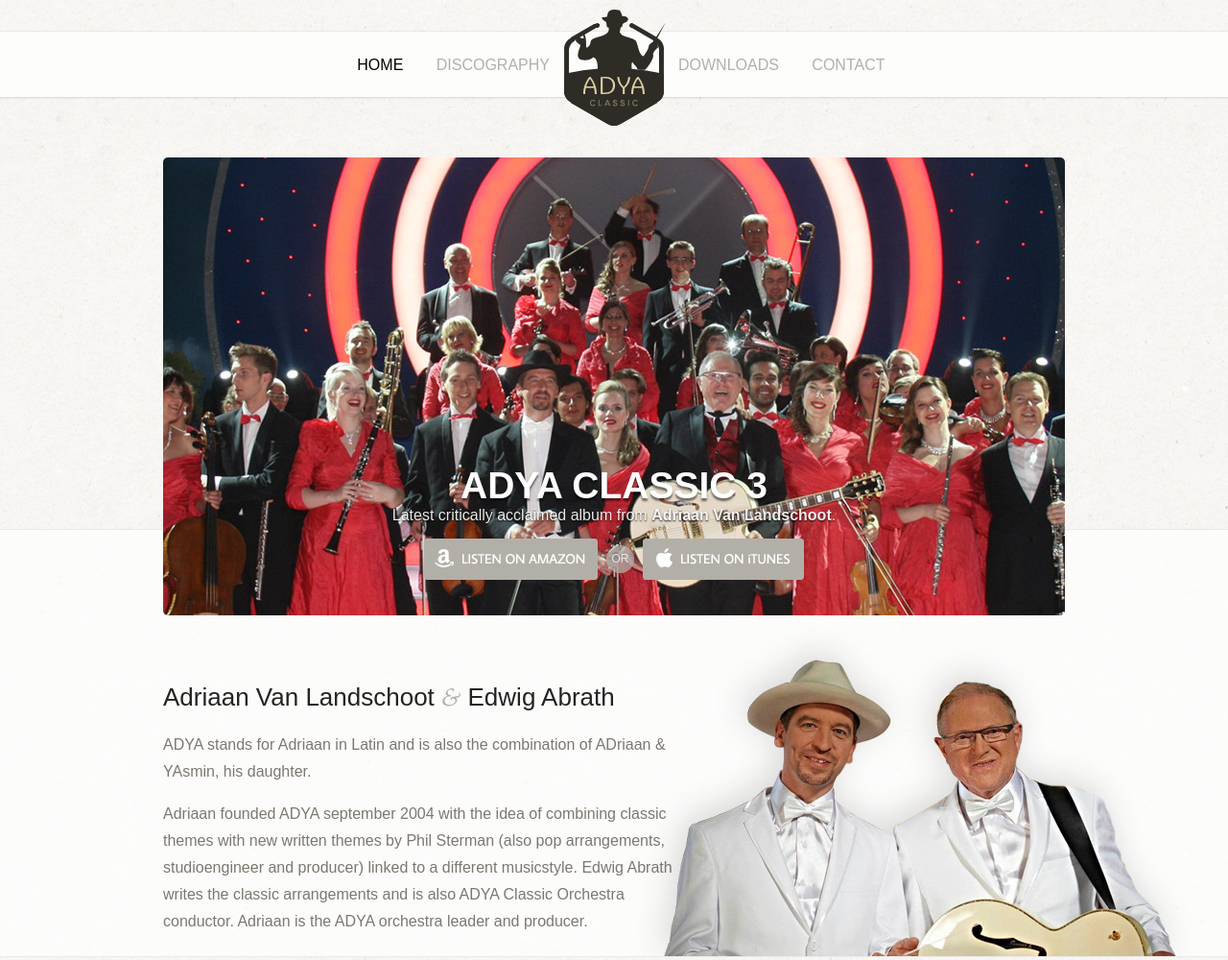
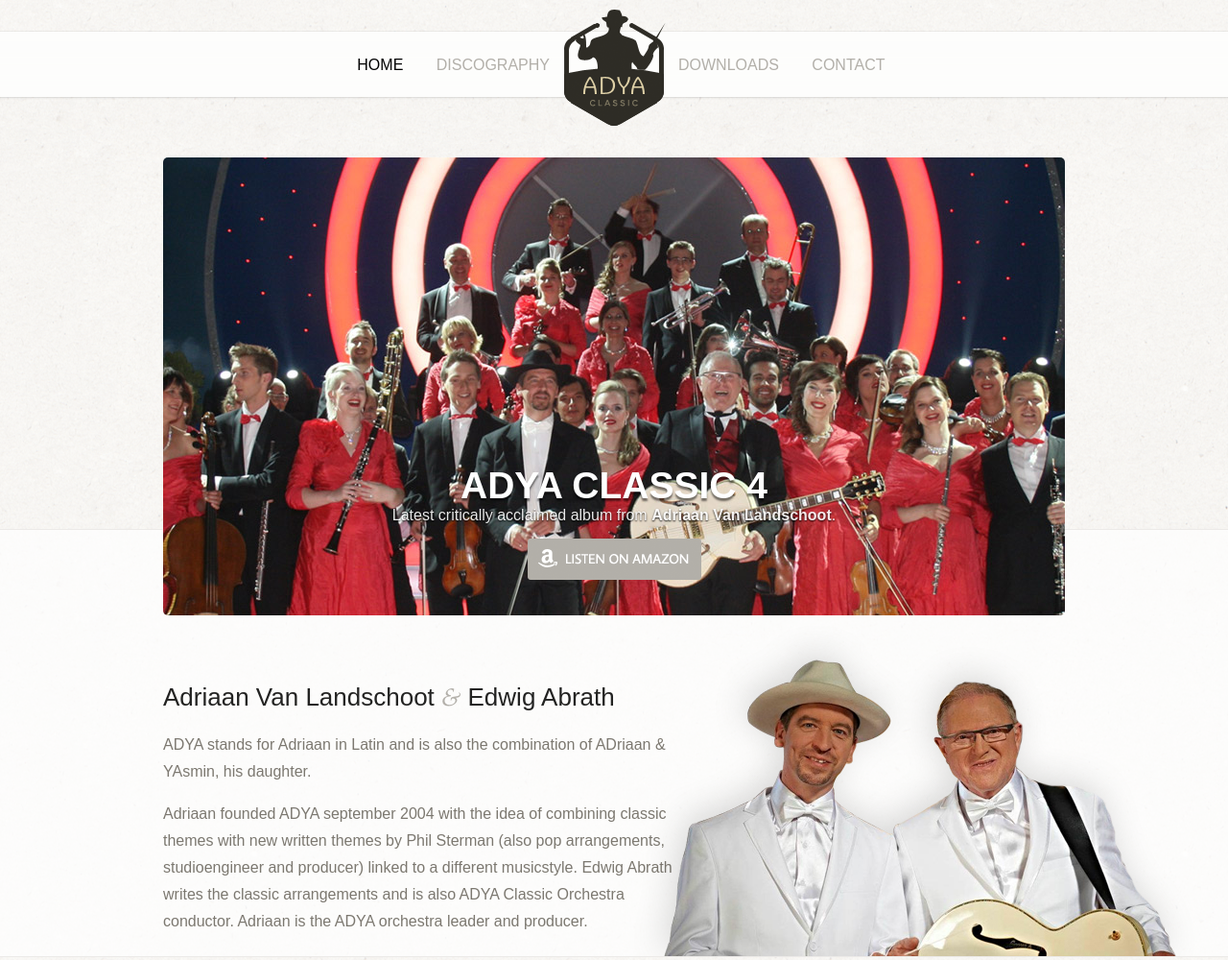
Before and after one commit to sambhavjain536/adya, a website: page index.html in a window 1280 px wide. Shown: the top 1000 px of the page at 96% size. Drawn offline with nearby package versions, Linux system fonts and the light colour scheme.

Commit message:
Add adya classic 4

```diff
--- a/css/style.css
+++ b/css/style.css
@@ -5,6 +5,10 @@
 .container {
   margin: 0 auto;
   width: 940px;
+}
+
+#discography .container {
+  width: 860px;
 }
 
 header {
--- a/index.html
+++ b/index.html
@@ -52,13 +52,11 @@
 
   <script type="text/x-handlebars" data-template-name="hero">
     <section id="hero" class="container">
-      <h1>ADYA CLASSIC 3</h1>
+      <h1>ADYA CLASSIC 4</h1>
       <p>Latest critically acclaimed album from <strong>Adriaan Van Landschoot</strong>.</p>
 
       <div class="call-to-action">
         <a {{bindAttr href="amazon"}}><img src="images/amazon.png" alt="LISTEN ON AMAZON" /></a>
-        <span>OR</span>
-        <a {{bindAttr href="itunes"}}><img src="images/itunes.png" alt="LISTEN ON iTUNES" /></a>
       </div>
     </section>
   </script>
@@ -168,9 +166,6 @@
       {{#each album in sortedAlbums itemController="album"}}
         <div class="album">
           <div class="container">
-            <div class="cover">
-              <img {{bindAttr src="album.coverImage"}} />
-            </div>
             <h2>{{album.title}}</h2>
 
             {{#each trackList in album.trackLists}}
--- a/js/app.js
+++ b/js/app.js
@@ -30,8 +30,8 @@
   },
 
   setupHeroController: function() {
-    var classic_three = App.Album.find(5);
-    this.controllerFor("hero").set("model", classic_three);
+    var classic_four = App.Album.find(6);
+    this.controllerFor("hero").set("model", classic_four);
   },
 
   setupToursController: function() {
@@ -395,6 +395,43 @@
     ],
     amazon: "http://www.amazon.de/Classic-3-Opera-Adya/dp/B00D4D5PC8",
     itunes: "https://itunes.apple.com/be/album/adya-classic-3/id653472088"
+  },
+  {
+    id: 6,
+    title: "Classic 4",
+    tracks: [
+      121,
+      122,
+      123,
+      124,
+      125,
+      126,
+      127,
+      128,
+      129,
+      130,
+      131,
+      132,
+      133,
+      134,
+      135,
+      136,
+      137,
+      138,
+      139,
+      140,
+      141,
+      142,
+      143,
+      144,
+      145,
+      146,
+      147,
+      148,
+      149,
+      150
+    ],
+    amazon: "https://www.amazon.de/Adya-Classic-4/dp/B0753S9W3N/"
   }
 ];
 
@@ -891,6 +928,170 @@
     bestseller: true,
     itunes:
       "https://itunes.apple.com/be/album/adya-medley/id653472088?i=653472171"
+  },
+  {
+    id: 121,
+    title: "Die Lustige Witwe",
+    composer: "(Frans Lehàr) Ludwig Kg Doblinger Musik Verlag"
+  },
+  {
+    id: 122,
+    title: "Strangers in the Night",
+    composer: "(Berthold Kaempfert) Roosevelt/Champion Music"
+  },
+  {
+    id: 123,
+    title: "Swan Lake III - Spanish Dance, Pt. 6",
+    composer: "(Pyotr Ilyich Tchaikovsky – Trad. Adapt. ADYA) Mouse Music Co."
+  },
+  {
+    id: 124,
+    title: "My Sarie Marais",
+    composer: "(Trad. Adapt. Edwig Abrath) Mouse Music Co."
+  },
+  {
+    id: 125,
+    title: "Morst et Vita - Judex",
+    composer:
+      "(Charles François Gounod – Trad. Adapt. Phil Sterman/Edwig Abrath) Mouse Music Co."
+  },
+  {
+    id: 126,
+    title: "Flower Duet - Lakme Opera",
+    composer: "(Léo Delibes – Trad. Adapt. ADYA) Mouse Music Co."
+  },
+  {
+    id: 127,
+    title: "Prince Igor - The Polovtsian Dances",
+    composer:
+      "(Alexander Borodin – Trad. Adapt. Phil Sterman/Edwig Abrath) Mouse Music Co."
+  },
+  {
+    id: 128,
+    title: "Rhapsody on a Theme of Paganini - Opus 43",
+    composer:
+      "(Sergei Rachmaninoff – Trad. Adapt. Phil Sterman/Edwig Abrath) Mouse Music Co."
+  },
+  {
+    id: 129,
+    title: "New World Symphony No. 9 in E Minor",
+    composer:
+      "(Antonin Dvoràk – Trad. Adapt. Phil Sterman/Edwig Abrath) Mouse Music Co."
+  },
+  {
+    id: 130,
+    title: "Horn Concerto No. 1 in D Major - K. 412 II. Rondo Allegro",
+    composer: "(Wolfgang Amadeus Mozart - Trad. Adapt. ADYA) Mouse Music Co."
+  },
+  {
+    id: 131,
+    title: "Spanish Harlem",
+    composer:
+      "(Jerry Leiber/Phil Spector) Abkco Music Ltd./EMI Music Publishing"
+  },
+  {
+    id: 132,
+    title: "Marie Louise",
+    composer: "(Armath) BMG Ariola/Rover Music."
+  },
+  {
+    id: 133,
+    title: "Love Is ...",
+    composer: "(ADYA) Mouse Music Co."
+  },
+  {
+    id: 134,
+    title: "Matthaus-Passion - Mach Dich, Meine Herze, Rein",
+    composer: "(Johann Sebastian Bach – Trad. Adapt. ADYA) Mouse Music Co."
+  },
+  {
+    id: 135,
+    title: "Halleluyah – Chorus Of The Messiah Part III",
+    composer: "(Georg Friedrich Händel – Trad. Adapt. ADYA) Mouse Music Co."
+  },
+  {
+    id: 136,
+    title: "4 Themes Ouverture - Passion, Tenderness, Romance, Love",
+    composer: "(ADYA) Mouse Music Co."
+  },
+  {
+    id: 137,
+    title: "Take Me for a Ride - Villa Rides",
+    composer: "(Maurice-Alexis Jarre) Sony Atv Harmony"
+  },
+  {
+    id: 138,
+    title: "Cherubino's Aria - Djbom Mix",
+    composer:
+      "Non so piu cosa son cosa faccio – From “The Marriage of Figaro” Opera (Wolfgang Amadeus Mozart – Trad. Adapt: ADYA) Mouse Music Co."
+  },
+  {
+    id: 139,
+    title: "Anonymous Romance",
+    composer: "(Trad. Adapt. Phil Sterman/Edwig Abrath) Mouse Music Co."
+  },
+  {
+    id: 140,
+    title: "Summertime Aria - Porgy And Bess Opera",
+    composer: "(George Gershwin) Warner/Chappell Music"
+  },
+  {
+    id: 141,
+    title: "Harp Concerto 2017 - Alegro in Bb",
+    composer:
+      "(Georg Friedrich Händel – Trad. Adapt. Phil Sterman/Edwig Abrath) Mouse Music Co."
+  },
+  {
+    id: 142,
+    title: "Ruslan and Ludmilla 2017 - Ouverture",
+    composer:
+      "(Michail Ivanovich Glinka – Trad. Adapt. Phil Sterman/Edwig Abrath) Mouse Music Co."
+  },
+  {
+    id: 143,
+    title: "Alhambra 2017",
+    composer:
+      "(Francisco Tàrrega Eixea – Trad. Adapt. Phil Sterman/Edwig Abrath) Mouse Music Co."
+  },
+  {
+    id: 144,
+    title: "Swan Lake 2017",
+    composer:
+      "(Pyotr Ilyich Tchaikovsky – Trad. Adapt. Phil Sterman/Edwig Abrath) Mouse Music Co."
+  },
+  {
+    id: 145,
+    title: "Anna Magdalena",
+    composer:
+      "(Johann Sebastian Bach – Trad. Adapt. Phil Sterman/Edwig Abrath) Mouse Music Co."
+  },
+  {
+    id: 146,
+    title: "Mull of Kintyre",
+    composer:
+      "(Paul McCartney & Denny Laine) McCartney Music/EMI Music Publishing"
+  },
+  {
+    id: 147,
+    title: "Winter Wonderland",
+    composer: "(Trad. Adapt. ADYA) Mouse Music Co."
+  },
+  {
+    id: 148,
+    title: "Wiegenlied",
+    composer:
+      "(Johannes Brahms – Trad. Adapt Phil Sterman/Edwig Abrath) Mouse Music Co."
+  },
+  {
+    id: 149,
+    title: "Silent Night",
+    composer:
+      "(Franz Xaver Gruber – Trad. Adapt Phil Sterman/Edwig Abrath) Mouse Music Co."
+  },
+  {
+    id: 150,
+    title: "Adeste Fideles/Gloria in Excelsis Deo",
+    composer: "(Trad. Adapt. Phil Sterman/Edwig Abrath) Mouse Music Co."
   }
 ];
 
```
